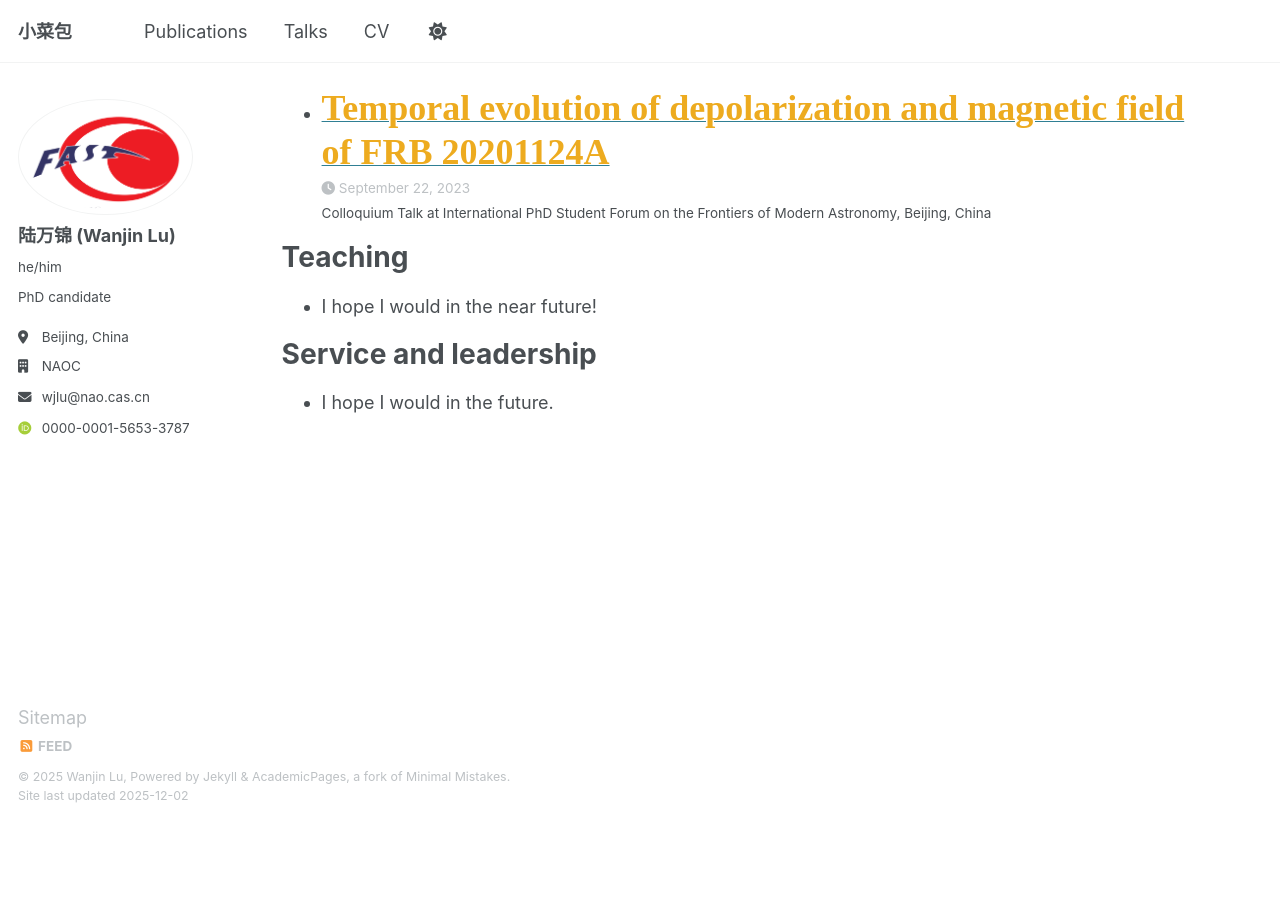
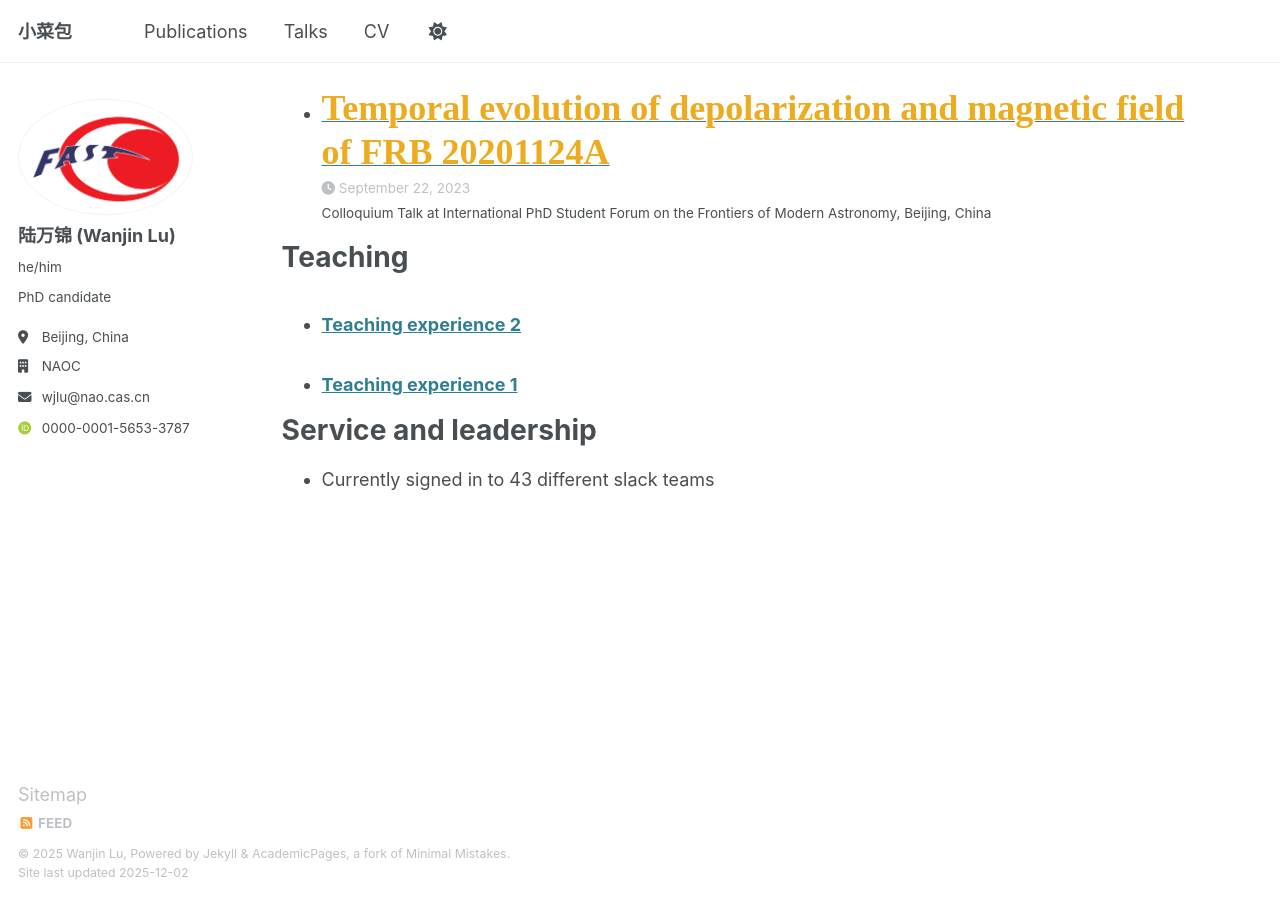
Before and after one commit to IsaacVibe/wjlu, a Jekyll site: the page built from _pages/cv.md, in a window 1280 px wide and 900 px high, scrolled down 1197 px. Built offline with Jekyll 4.4.1, drawn with Linux system fonts in a browser that asks for light colours; some web fonts are replaced; before the commit the page ends 2020 px from its top, so only the background shows below that.

```diff
--- a/_pages/cv.md
+++ b/_pages/cv.md
@@ -32,8 +32,10 @@ Talks
 
 Teaching
 ======
-* I hope I would in the near future!
+  <ul>{% for post in site.teaching reversed %}
+    {% include archive-single-cv.html %}
+  {% endfor %}</ul>
 
 Service and leadership
 ======
-* I hope I would in the future.
+* Currently signed in to 43 different slack teams
```
